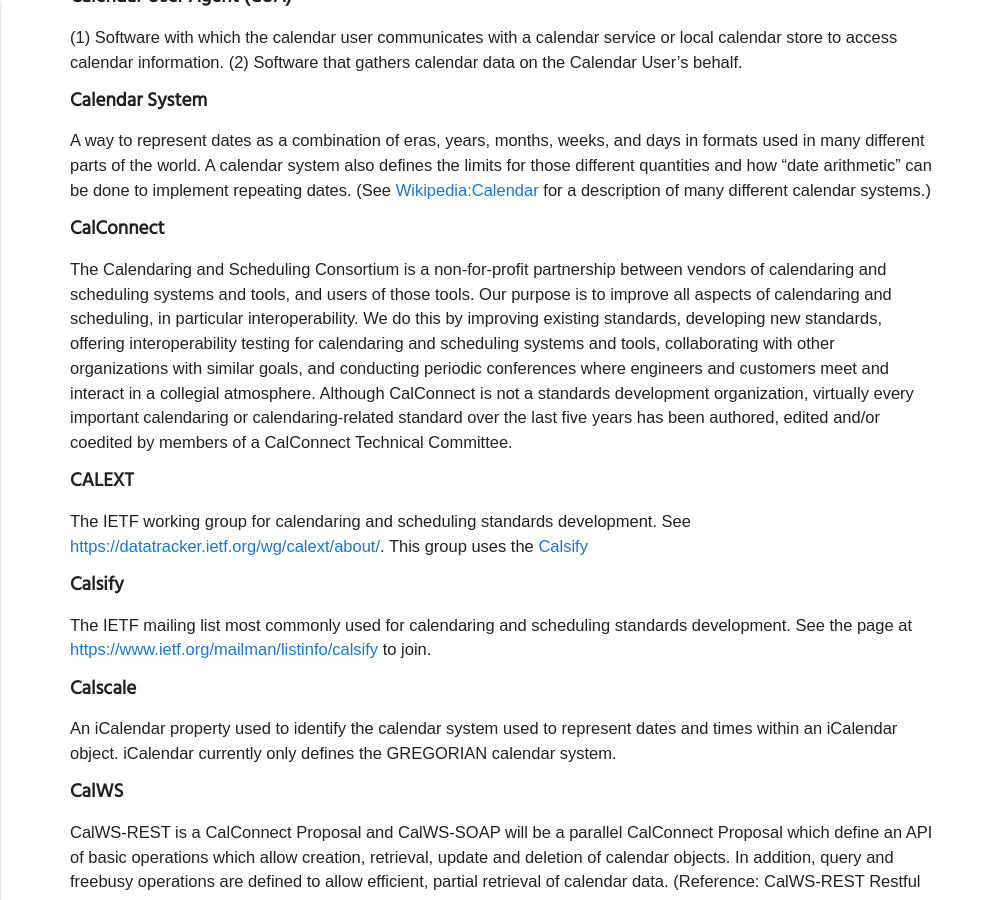
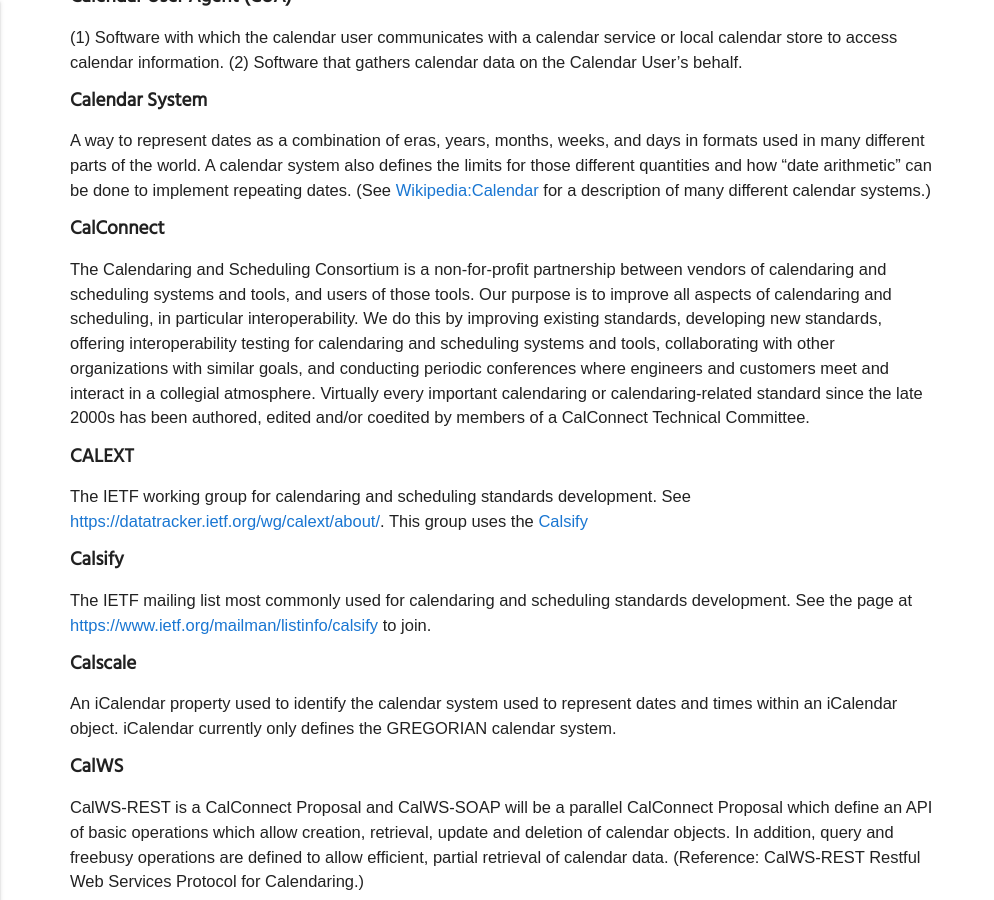
Before and after one commit to CalConnect/DEVGUIDE, a Jekyll site: the page built from _appendixes/Glossary.md, in a window 1280 px wide and 900 px high, scrolled down 3212 px. Shown: the whole window, without its empty margins (0-994 px from the left). Built offline with Jekyll 4.4.1, drawn with Linux system fonts in a browser that asks for light colours; some web fonts are replaced.

Commit message:
Changes according calconnect.org web site

```diff
--- a/_appendixes/Glossary.md
+++ b/_appendixes/Glossary.md
@@ -94,7 +94,7 @@ A person who accesses or modifies calendar information.
 A way to represent dates as a combination of eras, years, months, weeks, and days in formats used in many different parts of the world. A calendar system also defines the limits for those different quantities and how "date arithmetic" can be done to implement repeating dates. (See [Wikipedia:Calendar](http://en.wikipedia.org/wiki/Calendar) for a description of many different calendar systems.)
 
 <h5 id="calconnect">CalConnect</h5>
-The Calendaring and Scheduling Consortium is a non-for-profit partnership between vendors of calendaring and scheduling systems and tools, and users of those tools. Our purpose is to improve all aspects of calendaring and scheduling, in particular interoperability. We do this by improving existing standards, developing new standards, offering interoperability testing for calendaring and scheduling systems and tools, collaborating with other organizations with similar goals, and conducting periodic conferences where engineers and customers meet and interact in a collegial atmosphere. Although CalConnect is not a standards development organization, virtually every important calendaring or calendaring-related standard over the last five years has been authored, edited and/or coedited by members of a CalConnect Technical Committee.
+The Calendaring and Scheduling Consortium is a non-for-profit partnership between vendors of calendaring and scheduling systems and tools, and users of those tools. Our purpose is to improve all aspects of calendaring and scheduling, in particular interoperability. We do this by improving existing standards, developing new standards, offering interoperability testing for calendaring and scheduling systems and tools, collaborating with other organizations with similar goals, and conducting periodic conferences where engineers and customers meet and interact in a collegial atmosphere. Virtually every important calendaring or calendaring-related standard since the late 2000s has been authored, edited and/or coedited by members of a CalConnect Technical Committee.
 
 <h5 id="calext">CALEXT</h5>
 The IETF working group for calendaring and scheduling standards development. See [https://datatracker.ietf.org/wg/calext/about/](https://datatracker.ietf.org/wg/calext/about/). This group uses the [Calsify](#calsify)
```
